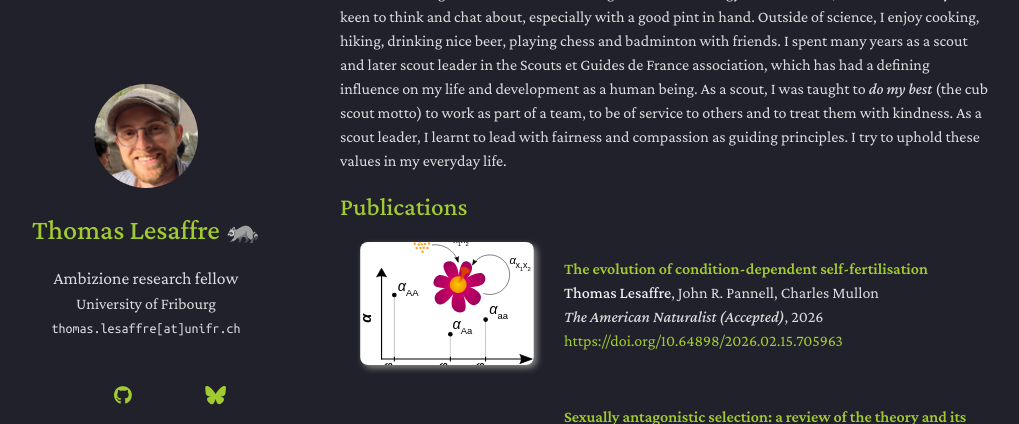
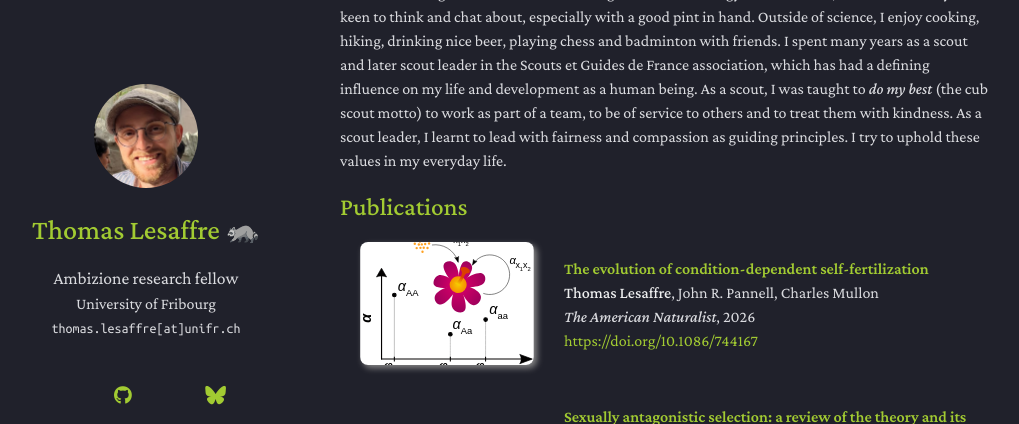
Before and after one commit to Thomas-Lesaffre/thomas-lesaffre.github.io, a Jekyll site: the page built from index.md, in a window 1280 px wide and 900 px high, scrolled down 729 px, cut to the strip 0-424 px from the top of the window. Shown: the whole strip, without its empty margins (130-1149 px from the left). Built offline with Jekyll 4.4.1, drawn with Linux system fonts in a browser that asks for light colours; a style sheet for code colours, icons or effects is not loaded; our own code applies the rules of GitHub Pages for plain Markdown files.

Commit message:
Update publications.yml

```diff
--- a/_data/publications.yml
+++ b/_data/publications.yml
@@ -1,9 +1,9 @@
 main:
-  - title: "The evolution of condition-dependent self-fertilisation"
+  - title: "The evolution of condition-dependent self-fertilization"
     authors: "<strong>Thomas Lesaffre</strong>, John R. Pannell, Charles Mullon"
-    journal: "The American Naturalist (Accepted)"
+    journal: "The American Naturalist"
     year: 2026
-    doi: https://doi.org/10.64898/2026.02.15.705963
+    doi: https://doi.org/10.1086/744167
     image: ./assets/img/lesaffre2026-conddep-2.svg
     pdf: ./assets/files/lesaffre2026-conditiondependentselfing-biorxiv.pdf
 
```
